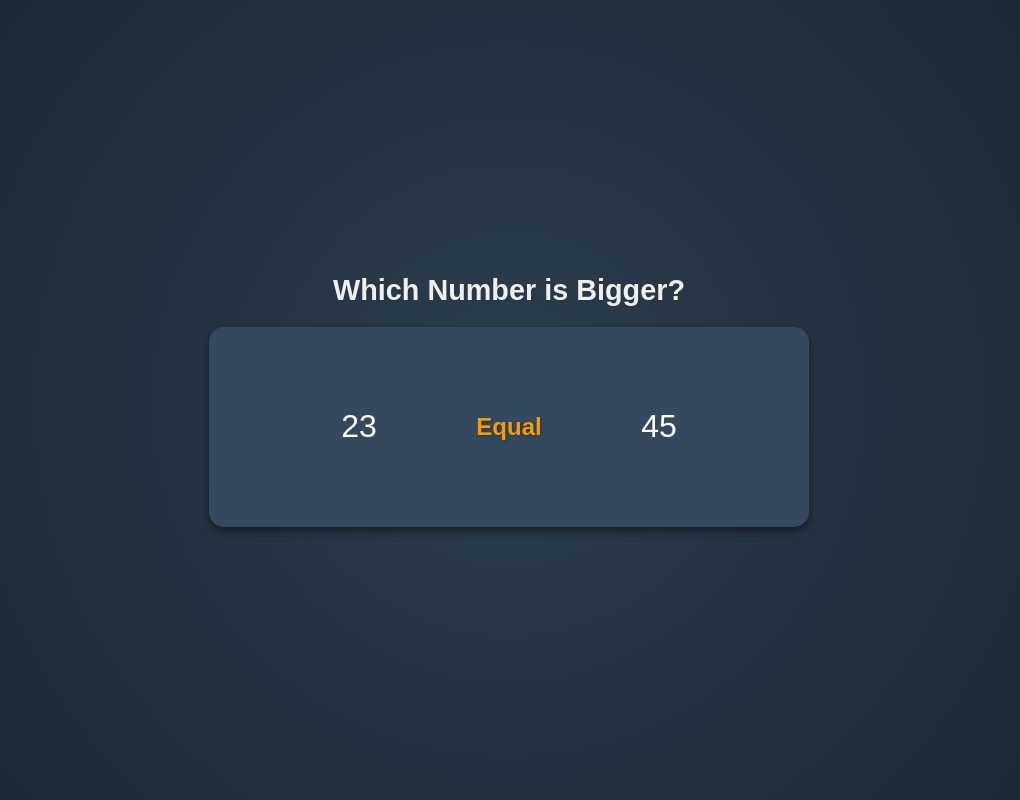
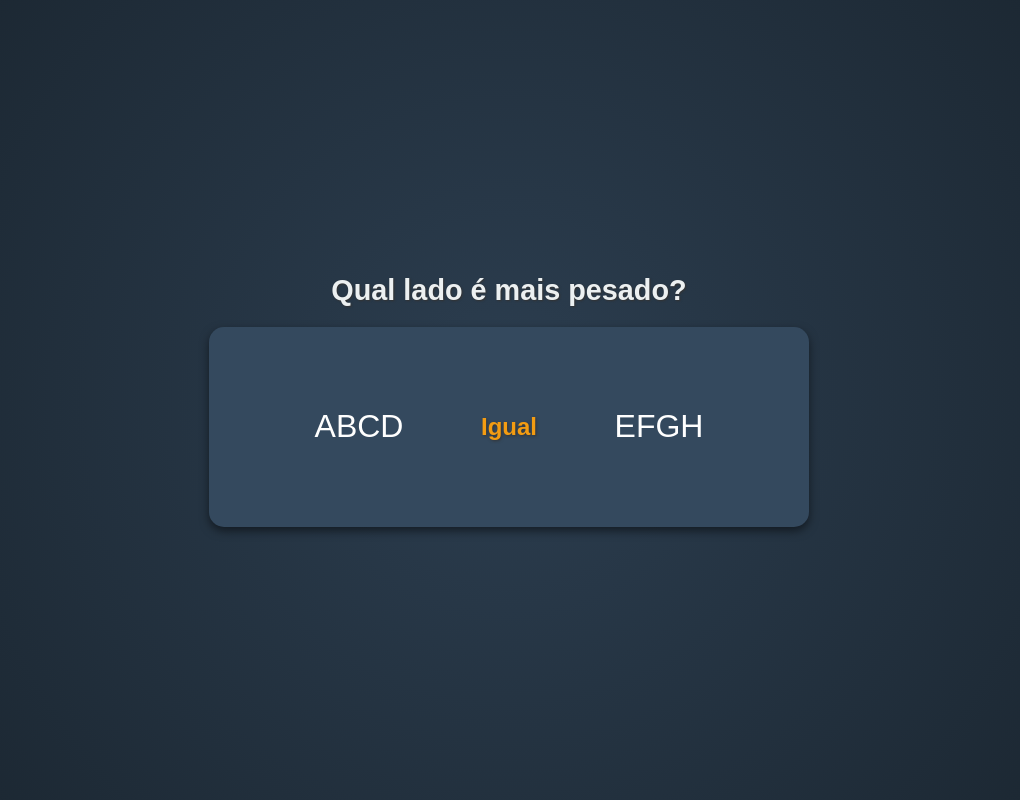
Before and after one commit to gabriel-del/12-homens-ilha, a plain HTML site: page index.html in a window 1280 px wide. Shown: the whole page, without its empty margins (131-1151 px from the left). Drawn offline with Linux system fonts and the light colour scheme.

Commit message:
translate

```diff
--- a/index.html
+++ b/index.html
@@ -3,16 +3,16 @@
 <head>
   <meta charset="UTF-8">
   <meta name="viewport" content="width=device-width, initial-scale=1.0">
-  <title>Balance Comparison</title>
+  <title>12 Homens numa ilha</title>
   <link rel="stylesheet" href="styles.css">
 </head>
 <body>
   <div class="balance-container">
-    <h1>Which Number is Bigger?</h1>
+    <h1>Qual lado é mais pesado?</h1>
     <div class="balance">
-      <div class="side left" id="leftSide" onclick="handleClick()">23</div>
-      <div class="equal-text" id="equalText">Equal</div>
-      <div class="side right" id="rightSide" onclick="handleClick()">45</div>
+      <div class="side left" id="leftSide" onclick="handleClick()">ABCD</div>
+      <div class="equal-text" id="equalText">Igual</div>
+      <div class="side right" id="rightSide" onclick="handleClick()">EFGH</div>
     </div>
   </div>
   <script src="script.js"></script>
```
